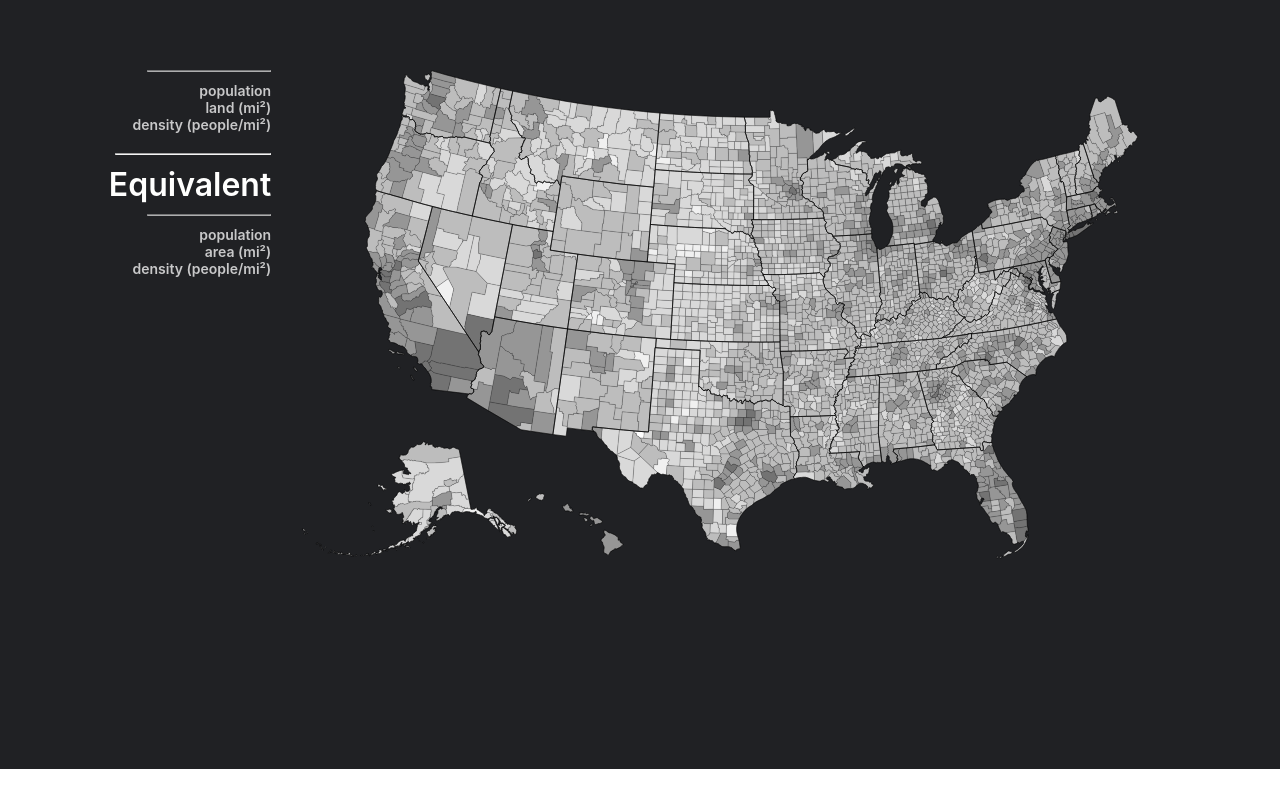
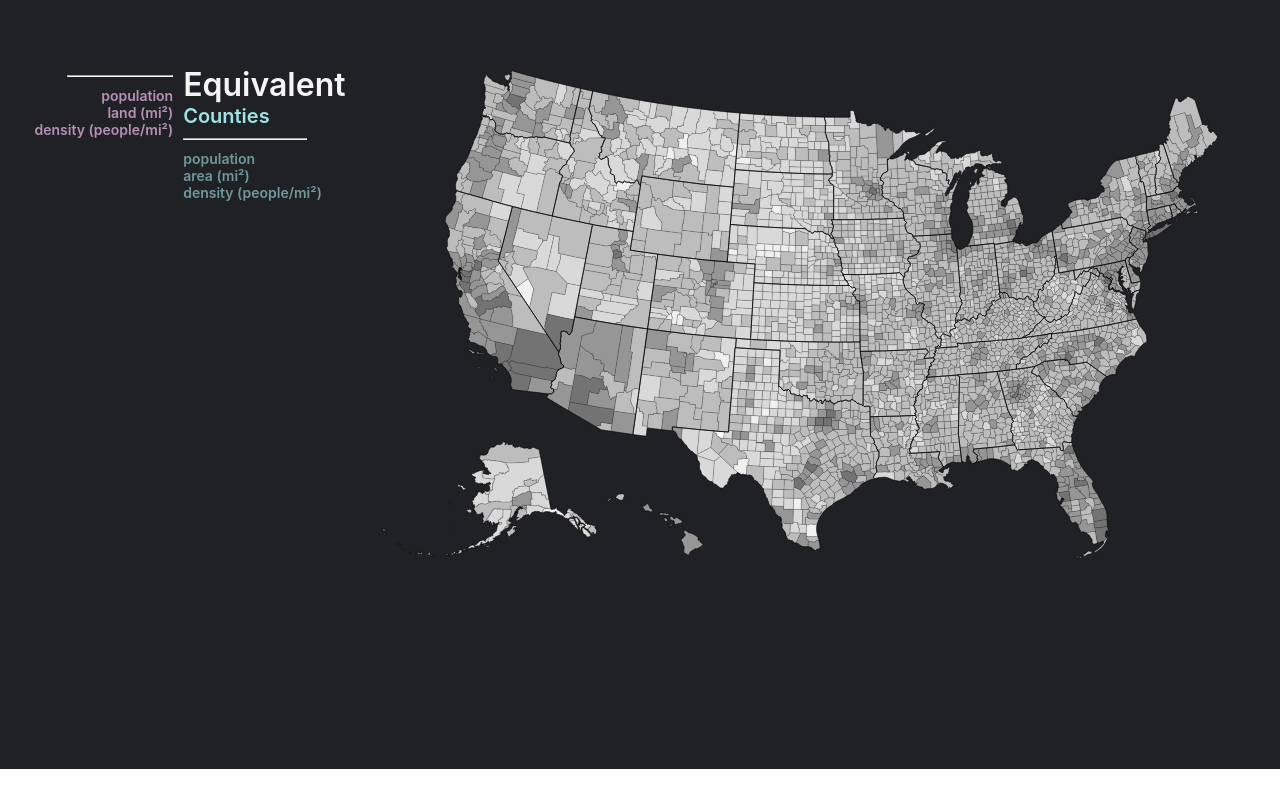
Before and after one commit to bernardkung/popmap, a React (Create React App) app: page / in a window 1280 px wide. Built offline with nearby package versions, Linux system fonts and the light colour scheme.

Commit message:
style tweaks

```diff
--- a/src/App.css
+++ b/src/App.css
@@ -41,65 +41,108 @@
 /* DATACARD */
 .datacard {
   display: flex;
+  flex-flow: row nowrap;
+  justify-content: center;
+  align-items: flex-start;
+}
+
+.datacard .active.half {
+  display: flex;
+  flex-flow: column nowrap;
+  justify-content: flex-start;
+  align-items: flex-end;
+  margin: 5px;
+}
+
+.datacard .neighbor.half {
+  display: flex;
+  flex-flow: column nowrap;
+  justify-content: flex-start;
+  align-items: flex-start;
+  margin: 5px;
+}
+
+/* .datacard .geoid {
+  font-size: 16px;
+  font-style: italic;
+} */
+
+.datacard .mainlabel {
+  font-size: 32px;
+  font-weight: 600;
+  color: #f5f5f5;
+}
+
+.datacard .sublabel.active {
+  font-size: 20px;
+  /* font-style: italic; */
+  font-weight: 600;
+  color: #FFC5FC;
+}
+
+.datacard .dataslot.active {
+  display: flex;
   flex-flow: column nowrap;
   justify-content: flex-start;
   align-items: flex-end;
 }
 
-.datacard > .geoid {
-  font-size: 16px;
+.datacard .dataslot > .value.active {
+  font-size: 32px;
   /* font-style: italic; */
+  font-weight: 600;
+  margin: 0;
+  color: #FFC5FC;
 }
 
-.datacard > .countyName {
-  font-size: 32px;
+.datacard .dataslot > .label.active {
+  font-size: 14px;
+  /* font-style: italic; */
   font-weight: 600;
+  margin: 0;
+  color: #ffc5fcad;
 }
 
-.datacard > .stateName {
+.datacard .sublabel.neighbor {
   font-size: 20px;
   /* font-style: italic; */
   font-weight: 600;
+  color: #a0e3e7;
 }
 
-.datacard > .stateName {
-  font-size: 20px;
-  font-style: italic;
-  font-weight: 600;
+.datacard .dataslot.neighbor {
+  display: flex;
+  flex-flow: column nowrap;
+  justify-content: flex-start;
+  align-items: flex-start;
 }
 
-.datacard > .mainhr {
+.datacard .dataslot > .value.neighbor {
+  font-size: 32px;
+  /* font-style: italic; */
+  font-weight: 600;
+  margin: 0;
+  color: #a0e3e7;
+}
+
+.datacard .dataslot > .label.neighbor {
+  font-size: 14px;
+  /* font-style: italic; */
+  font-weight: 600;
+  margin: 0;
+  color: #a0e3e79d;
+}
+
+.datacard .mainhr {
   width: 95%;
   margin: 20px 0 10px 0;
   border-color: #f5f5f5;
 }
 
-.datacard > .subhr {
+.datacard .subhr {
   width: 75%;
   margin: 10px 0 10px 0;
-  border-color: #f5f5f5a9;
-}
-
-.datacard > .dataslot {
-  display: flex;
-  flex-flow: column nowrap;
-  justify-content: flex-start;
-  align-items: end;
-}
-
-.datacard > .dataslot > .value {
-  font-size: 32px;
-  /* font-style: italic; */
-  font-weight: 600;
-  margin: 0;
-}
-
-.datacard > .dataslot > .label {
-  font-size: 14px;
-  /* font-style: italic; */
-  color: #ffffffc0;
-  font-weight: 600;
-  margin: 0;
+  border-color: #f5f5f5;
 }
 
 /* TOOLTIP  */
--- a/src/components/Datacard.js
+++ b/src/components/Datacard.js
@@ -99,48 +99,60 @@ const Datacard = ({ activeCounty, neighborhood, countydata, popdata }) => {
 
   return (
     <div className="datacard">
-      <span className="countyName">{ activeData.NAMELSAD}</span>
-      <span className="stateName">{ activeData.STATE_NAME }</span>
+      <div className="active half">
 
+        <span className="mainlabel active">{ activeData.NAMELSAD}</span>
+        <span className="sublabel active">{ activeData.STATE_NAME }</span>
         {/* <span className="geoid">({ data.GEOID })</span> */}
 
         <hr className="subhr" />
 
-
         <Dataslot
+          type="active"
           id="population"
           value={ prettify(activeData.pop) }
           label="population"
         />
         <Dataslot
           id="area"
+          type="active"
           value={ prettify(activeData.totalArea) }
           label="land (mi²)"
         />
         <Dataslot
           id="density"
+          type="active"
           value={ prettify(activeData.density, 1) }
           label="density (people/mi²)"
         />
-      <hr className="mainhr" />
 
-      <span className="countyName">Equivalent</span>
+      </div>
+
+      <div className="neighbor half">
+
+        <span className="mainlabel neighbor">Equivalent</span>
+        <span className="sublabel neighbor">Counties</span>
         <hr className="subhr"/>
         <Dataslot
           id="neighborhoodPopulation"
+          type="neighbor"
           value={ prettify(neighborData.nPop) }
           label="population"
         />
         <Dataslot
           id="neighborhoodArea"
+          type="neighbor"
           value={ prettify(neighborData.nATotal) }
           label="area (mi²)"
         />
         <Dataslot
           id="neighborhoodDensity"
+          type="neighbor"
           value={ prettify(neighborData.nDensity) }
           label="density (people/mi²)"
         />
+
+      </div>
 
     </div>
   )
--- a/src/components/Dataslot.js
+++ b/src/components/Dataslot.js
@@ -1,12 +1,12 @@
 
-const Dataslot = ({ id, value, label }) => {
+const Dataslot = ({ id, type, value, label }) => {
   if (!id) {
     return null
   }
   return (
-    <div className="dataslot" id={ id }>
-      <p className="value">{ value }</p>
-      <p className="label"> { label }</p>
+    <div className={"dataslot " + type} id={ id }>
+      <p className={"value " + type}>{ value }</p>
+      <p className={"label " + type}> { label }</p>
     </div>
   )
 }
```
Lines whose indentation alone changed are shown as unchanged.
